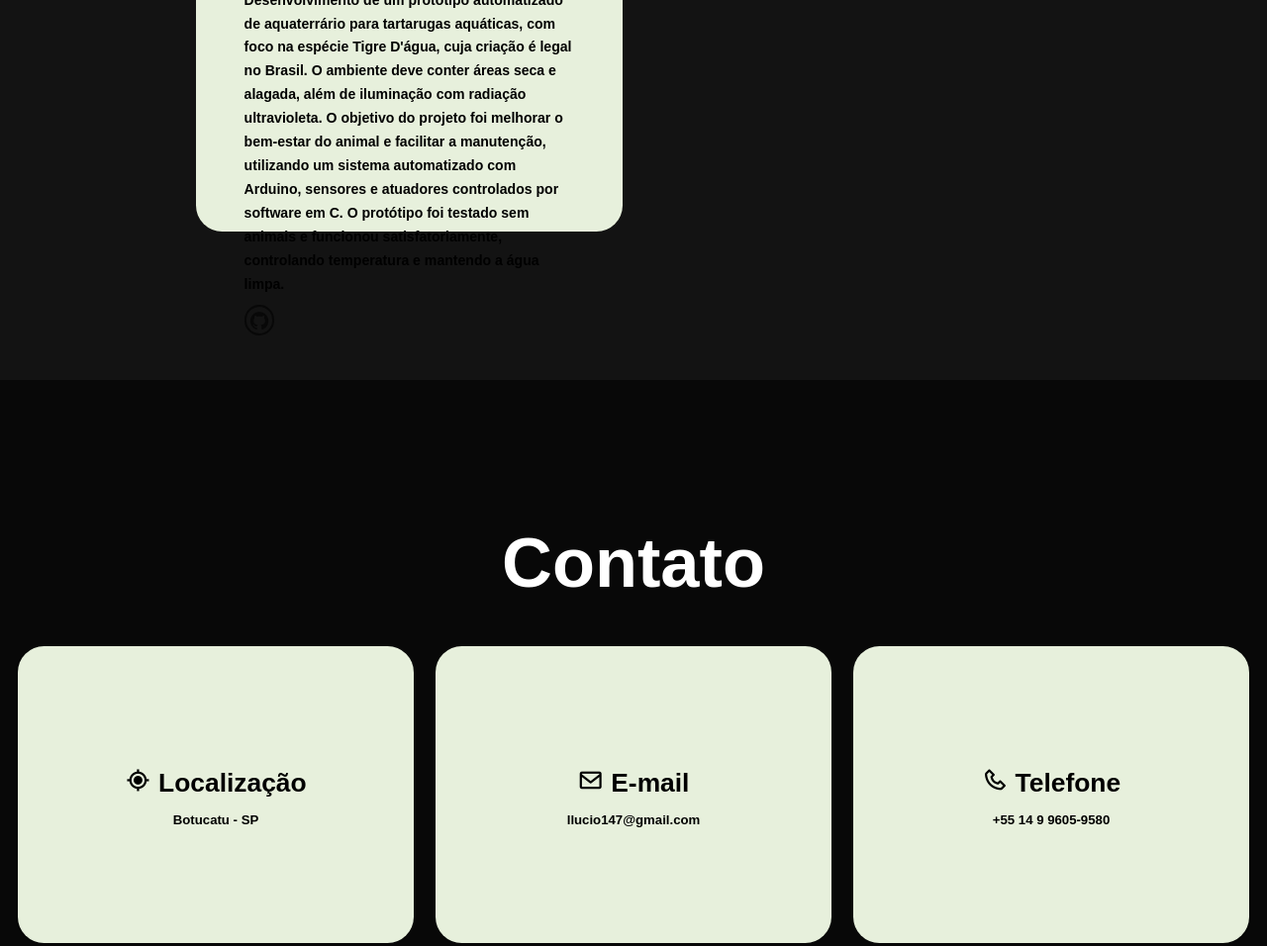
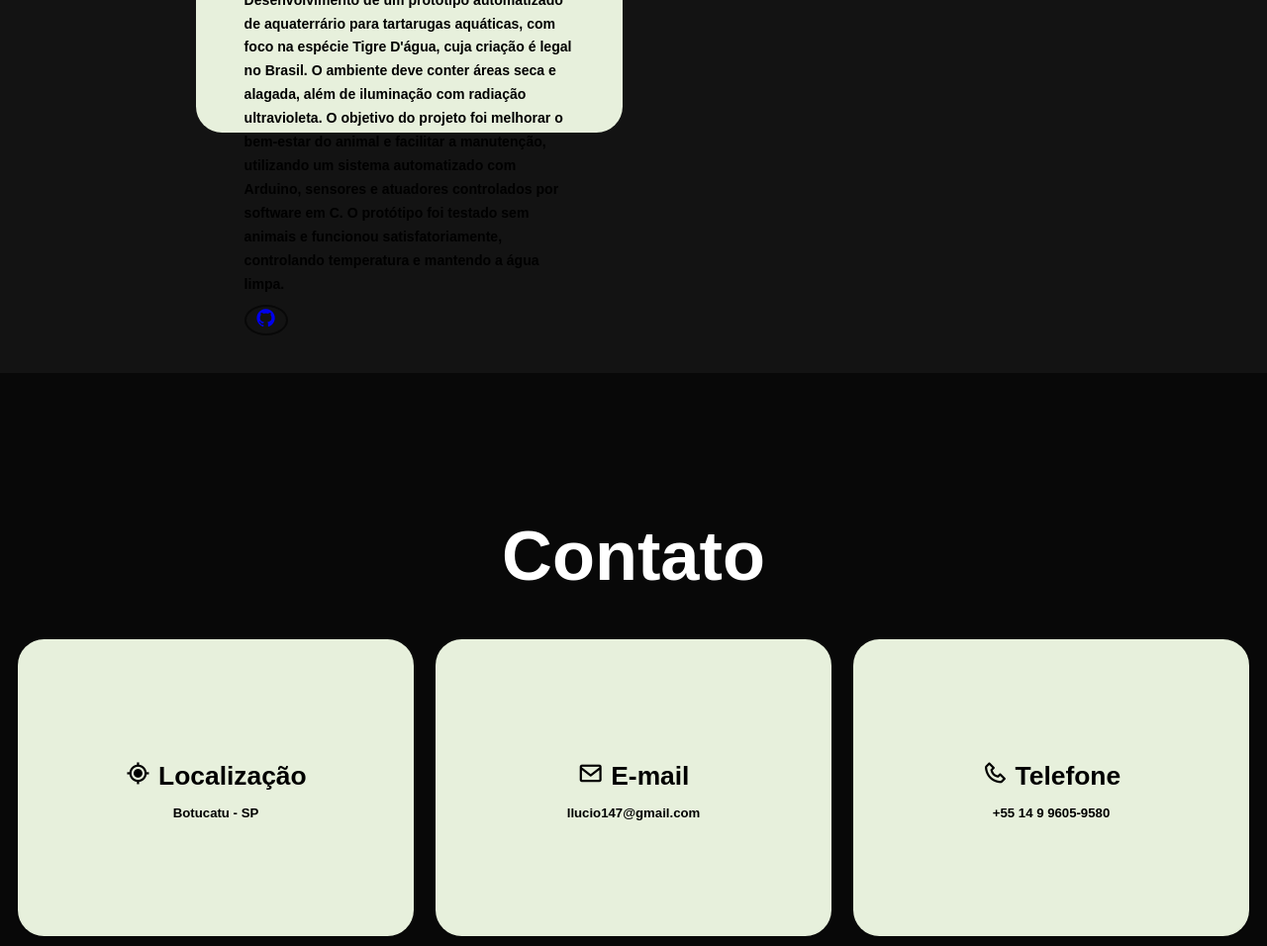
Before and after one commit to llucio147/portfolio, a plain HTML site: page index.html in a window 1280 px wide. Shown: the part 1223-2179 px from the top of the page at 99% size. Drawn offline with nearby package versions, Linux system fonts and the light colour scheme.

Commit message:
ajustes no index

```diff
--- a/index.html
+++ b/index.html
@@ -26,7 +26,7 @@
   <section class="home" id="home">
     <div class="home-content">
       <h1>Olá, meu nome é <span>Luan</span></h1>
-      <h3 class="text-animation">Eu sou <span></span></h3>
+      <h3 class="text-animation">Eu sou <span> </span> </h3>
       <p>
         Formado na faculdade FATEC Botucatu, no curso de Analise e desenvolvimento de sistemas. Criador/desenvolvedor da REPTEC (programação em linguagem Arduino) e criação da placa de circuito elétrico.
         Tenho familiaridade com as seguintes tecnologias:
@@ -53,14 +53,14 @@
     <h2 class="heading">Projetos</h2>
 
     <div class="services-container">
-      <div href="https://github.com/LuigiFedele/easynotes" class="service-box">
+      <div class="service-box">
         <div class="service-info">
           <h4>Prototipo automatizado Aquaterrario</h4>
           <p>
             Desenvolvimento de um protótipo automatizado de aquaterrário para tartarugas aquáticas, com foco na espécie Tigre D'água, cuja criação é legal no Brasil. O ambiente deve conter áreas seca e alagada, além de iluminação com radiação ultravioleta. O objetivo do projeto foi melhorar o bem-estar do animal e facilitar a manutenção, utilizando um sistema automatizado com Arduino, sensores e atuadores controlados por software em C. O protótipo foi testado sem animais e funcionou satisfatoriamente, controlando temperatura e mantendo a água limpa.
           </p>
-          <div class="tech-icons">
-            <a href="https://github.com/LuigiFedele/easynotes"><i class='bx bxl-github' ></i></i></a>
+          <div class="services-tech">
+            <a href="https://github.com/llucio147/REPTEC"><i class='bx bxl-github' ></i></a>
           </div>
         </div>
       </div>
--- a/style.css
+++ b/style.css
@@ -348,13 +348,13 @@ span{
 }
 .services-container{
   display: grid;
-  grid-template-columns: repeat(2,1fr);
+  grid-template-columns: repeat(1,1fr);
   align-items: center;
   gap: 2.5rem;
 }
 .service-box{
   background-color: var(--main-color);
-  height: 400px;
+  height: 300px;
   border-radius: 3rem;
   border: 5px solid transparent;
   cursor: pointer;
@@ -388,10 +388,18 @@ span{
   margin: auto;
 }
 .services-tech{
-  font-weight: bold;
-  font-size: 2rem;
-  margin-top: 4rem;
-  color: var(--bg-color);
+  display:  inline-flex;
+  justify-content: center;
+  align-items: center;
+  width: 5rem;
+  height: 5rem;
+  background: transparent;
+  border: 2px solid var(--bg-color);
+  font-size: 2.5rem;
+  border-radius: 50%;
+  color: #fff;
+  margin: 1rem 1.5rem 3rem 0;
+  transition: 0.3s ease-in-out;
 }
 .contact{
   padding: 100px 15px;
```
